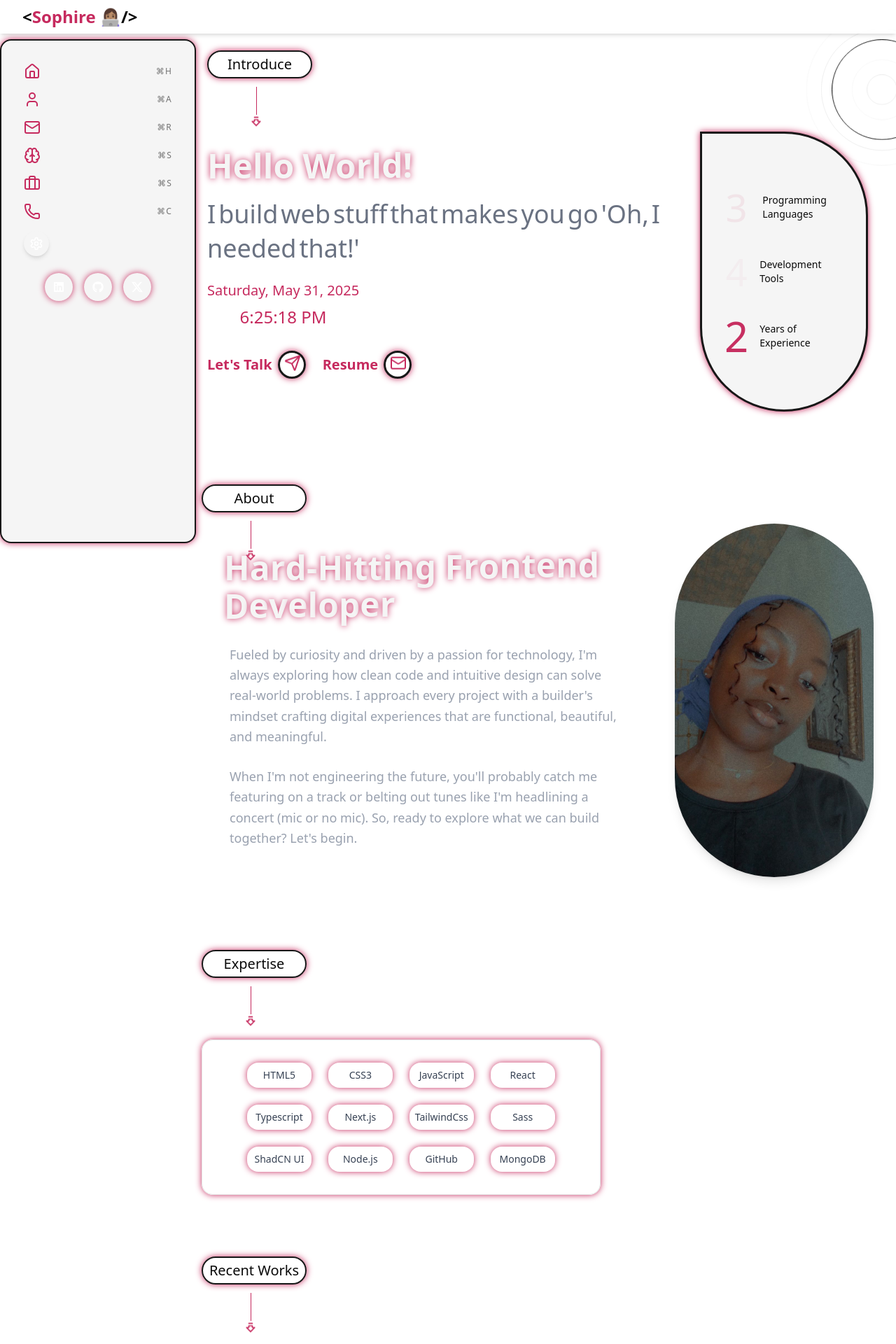
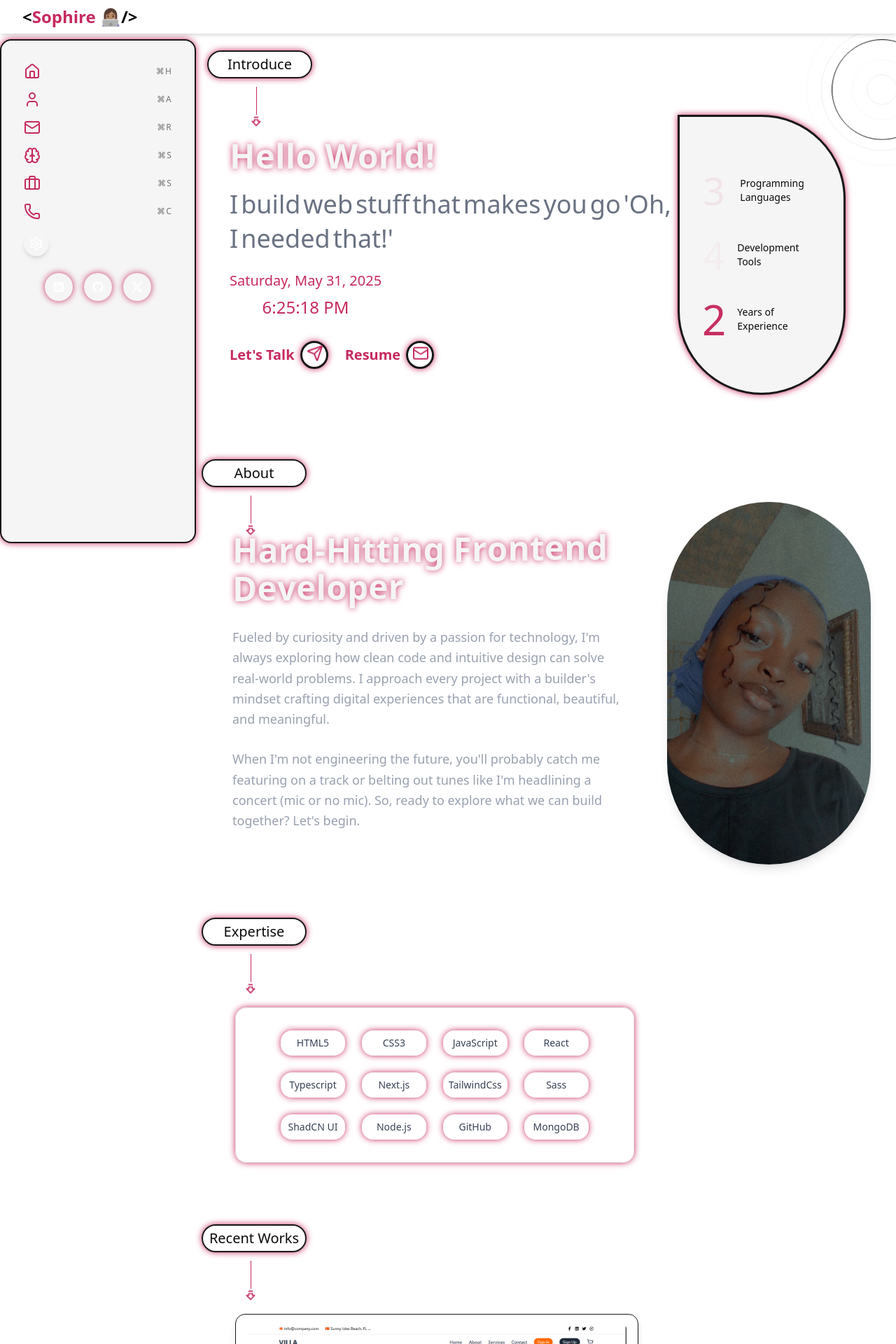
Before and after one commit to SimplySophia/my-portfolio, a Next.js app: page / in a window 1280 px wide. Shown: the top 1920 px of the page at 70% size. Built offline with nearby package versions, Linux system fonts and the light colour scheme.

Commit message:
update featured projects and mobile view for all pages

```diff
--- a/src/components/Hero/hero.tsx
+++ b/src/components/Hero/hero.tsx
@@ -38,11 +38,11 @@ const Hero = () => {
     >
       <SectionHeading heading="Introduce" scrollToId="next-section" />
 
-      <div className="flex flex-col lg:flex-row items-center justify-center max-w-7xl mx-auto gap-10">
+      <div className="flex flex-col lg:flex-row items-center justify-center max-w-7xl mx-auto gap-2 px-2 md:px-8 py-6 md:py-1">
         {/* Left Side (Hero Text) */}
         <motion.div
           id="next-section"
-          className="pt-8 w-full max-w-2xl flex flex-col items-start gap-4"
+          className="pt-6 w-full max-w-2xl flex flex-col items-start gap-4"
           initial={{ opacity: 0, y: -50 }}
           animate={{ opacity: 1, y: 0 }}
           transition={{ duration: 0.8 }}
@@ -87,13 +87,13 @@ const Hero = () => {
           </motion.div>
 
           <motion.div
-            className="flex flex-col md:flex-row items-center lg:items-start mt-4 gap-4 md:gap-6"
+            className="flex flex-row md:items-center items-start mt-4 gap-6"
             initial={{ opacity: 0, y: 30 }}
             animate={{ opacity: 1, y: 0 }}
             transition={{ delay: 1.4 }}
           >
             <Link
-              href="/talk"
+              href="/contact"
               className="text-primary font-bold text-xl flex items-center gap-2 hover:underline"
             >
               Let&apos;s Talk
--- a/src/components/MobileNav.tsx
+++ b/src/components/MobileNav.tsx
@@ -44,11 +44,14 @@ export const MobileNavOverlay = ({ open, setOpen }: MobileNavProps) => (
             <h1 className="text-3xl font-bold text-white">Sophia Vincent</h1>
             <p className="text-lg text-gray-300">Let&apos;s connect</p>
             <a
-              href="mailto:sophire33@gmail.com"
-              className="bg-primary text-black font-semibold py-2 px-6 rounded-md hover:scale-105 transition-transform"
-            >
-              Send Email
-            </a>
+  href="https://mail.google.com/mail/?view=cm&fs=1&to=sophire33@gmail.com"
+  target="_blank"
+  rel="noopener noreferrer"
+  className="bg-primary text-black font-semibold py-2 px-6 rounded-md hover:scale-105 transition-transform"
+>
+  Send Email
+</a>
+
           </div>
         </motion.div>
       </>
--- a/src/components/about/About.tsx
+++ b/src/components/about/About.tsx
@@ -27,13 +27,13 @@ const AboutMe = () => {
   return (
     <section
       aria-labelledby="about-heading"
-      className="w-full px-4 md:px-8 py-8 max-w-5xl mx-auto mt-8"
+      className="w-full px-4 md:px-8 py-8 max-w-5xl mx-auto mt-4"
       ref={ref}
     >
       <div className="flex flex-col items-start">
         <SectionHeading heading="About" scrollToId="next-section" />
 
-        <div className="flex flex-col lg:flex-row items-center justify-center max-w-7xl mx-auto gap-10">
+        <div className="flex flex-col lg:flex-row items-center justify-center max-w-7xl mx-auto gap-2 px-6 md:px-1">
           <motion.div
             id="next-section"
             className="flex flex-col gap-2 max-w-2xl"
@@ -41,9 +41,9 @@ const AboutMe = () => {
             initial={{ opacity: 0, y: 60 }}
             transition={{ duration: 0.7, ease: "easeOut" }}
           >
-            <div className="w-full max-w-2xl mx-auto flex flex-col items-start gap-3 px-2 md:px-8">
+            <div className="w-full max-w-2xl mx-auto flex flex-col items-start gap-3 px-2 md:px-8 py-11">
               {/* Floating Bold Animated Text */}
-          <div className="text-3xl md:text-5xl font-extrabold flex flex-wrap leading-tight">
+            <div className="text-3xl md:text-5xl px-2 font-extrabold flex flex-wrap leading-tight">
             {highlightedText.map((char, i) => (
               <span
                 key={i}
--- a/src/components/contact/Contact.tsx
+++ b/src/components/contact/Contact.tsx
@@ -1,6 +1,8 @@
 'use client';
 
+import { FaWhatsapp } from "react-icons/fa";
 import SectionHeading from "../helper/SectionHeading";
+import { Mail } from "lucide-react";
 
 const ContactPage = () => {
   const highlightedText = "I engineer web magic that clicks before you know why.".split("");
@@ -9,27 +11,40 @@ const ContactPage = () => {
     <section
       aria-labelledby="contact-heading"
       className="w-full px-4 md:px-8 py-12 max-w-5xl mx-auto mt-8"
+      id="#contact"
     >
       <div className="flex flex-col gap-8 items-start">
         <SectionHeading heading="Contact Me" scrollToId="next-section" />
 
         <div
           id="next-section"
-          className="pt-10 animate-fade-in duration-700 flex flex-col gap-6 max-w-3xl w-full"
+          className="pt-10 animate-fade-in duration-700 flex flex-col gap-6 max-w-3xl w-full px-6 md:px-12"
         >
           {/* Contact Text */}
           <div className="text-2xl md:text-4xl font-extrabold text-primary" style={{ textShadow: '0 0 10px hsl(var(--color-primary))' }}>
             Let&apos;s bring your idea to life.
           </div>
-
+          <div className="flex flex-col md:flex-row items-center gap-5">
           {/* Mail Button */}
           <a
             href="mailto:sophire33@gmail.com"
-            className="mt-6 bg-primary-foreground text-primary text-center border border-primary rounded-full px-6 py-3 font-medium shadow-[0_0_10px_hsl(var(--color-primary))] hover:scale-105 transition"
+            className="flex gap-2 mt-6 bg-primary-foreground text-primary text-center border border-primary rounded-full px-6 py-3 font-medium shadow-[0_0_10px_hsl(var(--color-primary))] hover:scale-105 transition"
           >
             Send Me an Email
+            <Mail />
           </a>
 
+          {/* WhatsApp */}
+          <a
+            href="https://wa.me/2349160132596"
+            target="_blank"
+            rel="noopener noreferrer"
+            className="flex items-center gap-2 mt-6 bg-primary-foreground text-primary text-center border border-primary rounded-full px-6 py-3 font-medium shadow-[0_0_10px_hsl(var(--color-primary))] hover:scale-105 transition"
+          >
+            Chat on WhatsApp
+            <FaWhatsapp className="text-xl" />
+          </a>
+          </div>
           {/* Floating Bold Animated Text */}
           <div className="text-3xl md:text-5xl font-extrabold flex flex-wrap leading-tight">
             {highlightedText.map((char, i) => (
--- a/src/components/growth/growth.tsx
+++ b/src/components/growth/growth.tsx
@@ -2,7 +2,7 @@
 
 const Growth = () => {
     return (
-        <div className="mt-15 bg-secondary border-3 border-primary shadow-[0_0_10px_hsl(var(--color-primary))] w-90 md:w-60 h-30 lg:h-100 rounded-b-full rounded-r-full px-4 lg:px-8 py-2 lg:py-15 flex">
+        <div className="mt-8 bg-secondary border-3 border-primary shadow-[0_0_10px_hsl(var(--color-primary))] w-90 md:w-60 h-30 lg:h-100 rounded-b-full rounded-r-full px-4 lg:px-8 py-2 lg:py-15 flex">
             <div className="flex md:flex-col flex-row justify-center items-center space-y-2 md:space-y-8">
                 <div className="flex items-center justify-center gap-5">
                     <span className="text-4xl md:text-6xl text-primary animate-fade-1">3</span>
--- a/src/components/projects/FeaturedProjects.tsx
+++ b/src/components/projects/FeaturedProjects.tsx
@@ -77,7 +77,7 @@ const FeaturedProjects = () => {
         <SectionHeading heading="Recent Works" scrollToId="next-section" />
         <div
           id="next-section"
-          className="pt-10 flex flex-col gap-4 max-w-2xl"
+          className="pt-10 flex flex-col gap-4 max-w-2xl px-6 md:px-12"
           ref={ref}
         >
           <div className="flex flex-col justify-center gap-6">
--- a/src/components/skills/skills.tsx
+++ b/src/components/skills/skills.tsx
@@ -44,11 +44,11 @@ const Skills = () => {
   return (
     <section
       aria-labelledby="about-heading"
-      className="w-full px-4 md:px-8 py-8 max-w-5xl mx-auto mt-8"
+      className="w-full px-4 md:px-8 py-8 max-w-5xl mx-auto"
     >
       <div className="flex flex-col gap-8 items-start">
         <SectionHeading heading="Expertise" scrollToId="next-section" />
-        <div id="next-section" className="pt-10 flex flex-col gap-4 max-w-2xl">
+        <div id="next-section" className="pt-10 flex flex-col gap-4 max-w-2xl px-6 md:px-12">
           <div className="shadow-[0_0_10px_hsl(var(--color-primary))] rounded-2xl border w-full px-6 md:px-12 py-4">
             <motion.div
               variants={container}
```
